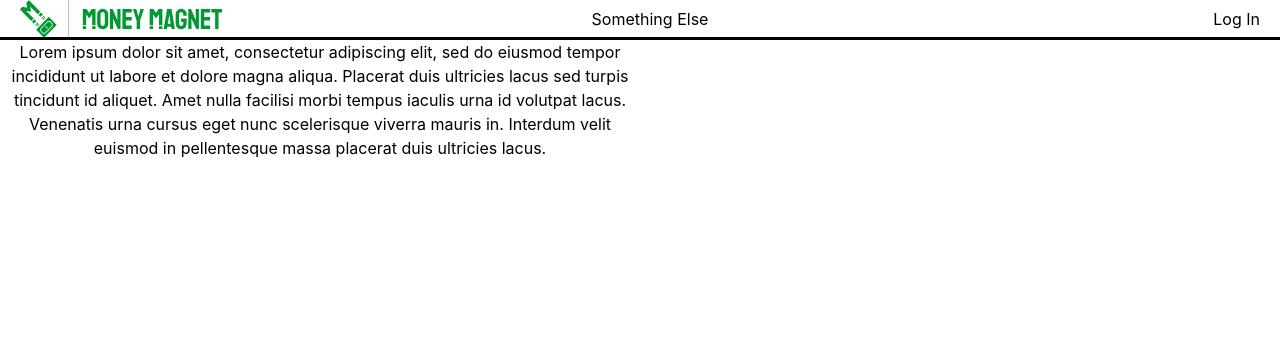
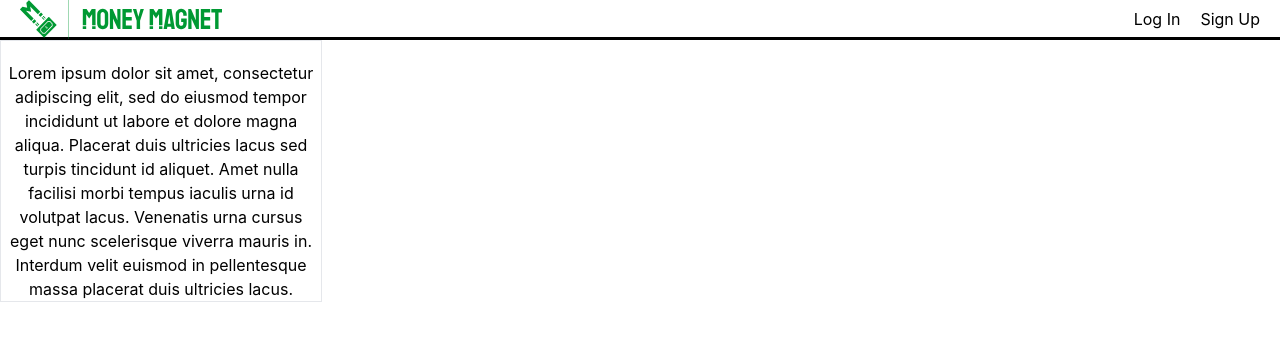
Before and after one commit to Jon-Grabowski/money-magnet-frontend, a React (Create React App) app: page / in a window 1280 px wide. Shown: the top 340 px of the page. Built offline with nearby package versions, Linux system fonts and the light colour scheme.

Commit message:
logos on signup/login pages navigate to homepage

```diff
--- a/src/Home/Home.js
+++ b/src/Home/Home.js
@@ -6,12 +6,15 @@ function Home() {
     return (
         <div>
             <HomeNav />
-            <div style={{marginTop:'2.5rem'}} className='container'>
-                <div className='flex flex-wrap'>
-                    <div className='w-1/2'>
+            <div style={{marginTop:'2.5rem'}} className='m-auto border w-full'>
+                <div className='flex flex-wrap justify-center mt-5'>
+                    <div className='max-w-80'>
                         <p>
                         Lorem ipsum dolor sit amet, consectetur adipiscing elit, sed do eiusmod tempor incididunt ut labore et dolore magna aliqua. Placerat duis ultricies lacus sed turpis tincidunt id aliquet. Amet nulla facilisi morbi tempus iaculis urna id volutpat lacus. Venenatis urna cursus eget nunc scelerisque viverra mauris in. Interdum velit euismod in pellentesque massa placerat duis ultricies lacus.
                         </p>
+                    </div>
+                    <div>
+
                     </div>
                 </div>
             </div>
--- a/src/Home/HomeNav.js
+++ b/src/Home/HomeNav.js
@@ -10,9 +10,9 @@ function HomeNav() {
                 <LogoWithText />
             </div>
             <div className='w-1/3 items-center'>
-                Something Else
             </div>
             <div className='w-1/3 items-center'>
+                <Link to='/signup' className='float-end me-5'><button>Sign Up</button></Link>
                 <Link to='/login' className='float-end me-5'><button>Log In</button></Link>
             </div>
 
--- a/src/Signup-Login/Login.js
+++ b/src/Signup-Login/Login.js
@@ -1,4 +1,5 @@
 import React from 'react'
+import { Link } from 'react-router-dom'
 import LoginForm from './LoginForm'
 import Logo from '../Logo'
 import './login.css'
@@ -8,16 +9,16 @@ function Login() {
     const logoStyles = {
         'maxWidth':'13rem',
         'margin':'auto',
-        'marginBottom':'2rem'
     }
 
     return (
         <div className='w-full flex'>
             <div className='sm:min-h-screen bg-black side-img'>
-                {/* <img src='../assests/money-stock-1-rotated.jpg' alt='money' className='h-full'/> */}
             </div>
             <div id='login-form-wrapper' className='m-auto'>
-                <Logo styles={logoStyles}/>
+                <Link className='inline-block mb-3' to='/'>
+                    <Logo styles={logoStyles} />
+                </Link>
                 <h1 className='text-3xl text-forest-green font-extrabold underline mb-4'>Log-In</h1>
                 <LoginForm />
             </div>
--- a/src/Signup-Login/SignUp.js
+++ b/src/Signup-Login/SignUp.js
@@ -1,4 +1,5 @@
 import React from 'react'
+import { Link } from 'react-router-dom'
 import Logo from '../Logo'
 import SignUpForm from './SignUpForm'
 
@@ -6,14 +7,15 @@ function SignUp() {
     const logoStyles = {
         'maxWidth':'13rem',
         'margin':'auto',
-        'marginBottom':'2rem'
     }
 
     return (
         <div id='signup-wrapper' className='w-full flex'>
             <div className='sm:min-h-screen bg-black side-img'></div>
             <div id='login-form-wrapper' className='m-auto'>
-                <Logo styles={logoStyles}/>
+                <Link className='inline-block mb-3' to='/'>
+                    <Logo styles={logoStyles}/>
+                </Link>
                 <h1 className='text-3xl text-forest-green font-extrabold underline mb-4'>Sign Up</h1>
                 <SignUpForm />
             </div>
```
Also changed, not shown: src/LogoWithText.js.
